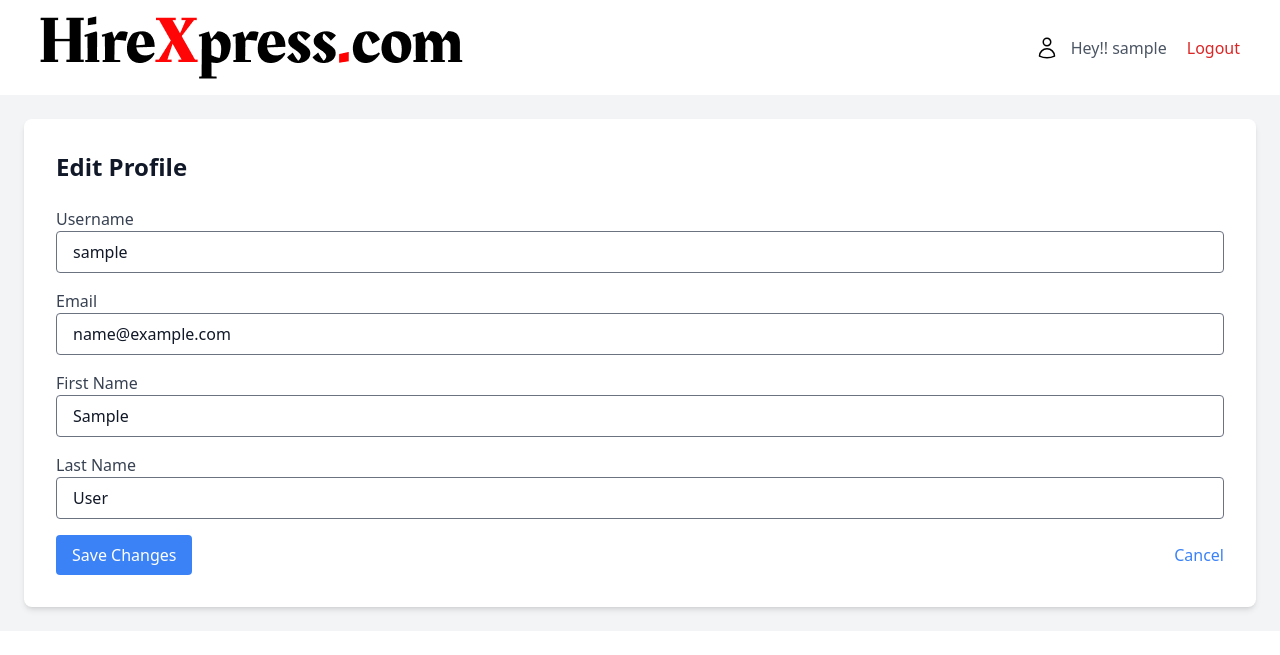
After one commit to vishalsinha1602/HackathonProject-OfferLetterGenerator, a Django app: page /auth/profile/edit/ in a window 1280 px wide. The commit adds this page. Shown: the top 655 px of the page. Run offline with Django 5.2, Linux system fonts and the light colour scheme; the visitor is signed in with stand-in values (Sample User, id 1); style sheets or scripts are compiled from the project's sources; some libraries are stand-ins or nearby versions.

Commit message:
userprofile section added on users app

```diff
--- a/HireXpress/settings.py
+++ b/HireXpress/settings.py
@@ -24,7 +24,7 @@ BASE_DIR = Path(__file__).resolve().parent.parent
 SECRET_KEY = 'django-insecure-$0i!cpr*ps-0lq*@%pi$4@mzjy&uk=jmdc()ewamz3**o@y@mr'
 
 # SECURITY WARNING: don't run with debug turned on in production!
-DEBUG = False
+DEBUG = True
 
 ALLOWED_HOSTS = ['*']
 
--- a/core/urls.py
+++ b/core/urls.py
@@ -5,7 +5,7 @@ from . import views
 
 
 urlpatterns = [
-    path('dashboard.html/', login_required(views.dashboard_view), name='layout'),
+    path('dashboard/', login_required(views.dashboard_view), name='layout'),
     path('cover-letter/', login_required(views.generate_cover_letter), name='generate_cover_letter'),
     path('save_form_data/', login_required(views.save_form_data), name='save_form_data'),
     path('download_pdf/', login_required(views.download_pdf), name='download_pdf'),
--- a/core/views.py
+++ b/core/views.py
@@ -1,9 +1,5 @@
-from django.shortcuts import render, redirect
-from django.contrib.auth.forms import UserCreationForm, AuthenticationForm
-from django.contrib.auth import login, logout
-from django.contrib.auth.decorators import login_required
+from django.shortcuts import render
 from users.middlewares import auth, guest
-
 from django.http import HttpResponse
 from .forms import CoverLetterForm
 from django.http import JsonResponse
--- a/static/js/script.js
+++ b/static/js/script.js
@@ -107,3 +107,12 @@ document.addEventListener("DOMContentLoaded", function () {
     console.error("Form with ID 'coverLetterForm' not found.");
   }
 });
+
+
+// userprofile page
+function toggleEdit() {
+    const form = document.getElementById('profile-form');
+    const editButton = document.getElementById('edit-button');
+    form.classList.toggle('hidden');
+    editButton.classList.toggle('hidden');
+}
--- a/templates/navbar.html
+++ b/templates/navbar.html
@@ -21,7 +21,7 @@
             d="M15.75 6a3.75 3.75 0 1 1-7.5 0 3.75 3.75 0 0 1 7.5 0ZM4.501 20.118a7.5 7.5 0 0 1 14.998 0A17.933 17.933 0 0 1 12 21.75c-2.676 0-5.216-.584-7.499-1.632Z"
           />
         </svg>
-        <a href="#" class="text-gray-600 ml-3">
+        <a href="{% url 'profile' %}" class="text-gray-600 ml-3">
           Hey!! {{ request.user.username }}</a
         >
       </div>
--- a/users/forms.py
+++ b/users/forms.py
@@ -1,24 +1,8 @@
-from django import forms
-from .views import UserCreationForm
 from django.contrib.auth.models import User
 from django.contrib.auth.views import PasswordResetView
 from django.contrib import messages
 from django.urls import reverse_lazy
-
-class RegistrationForm(UserCreationForm):
-    email = forms.EmailField(required=True)
-
-    class Meta:
-        model = User
-        fields = ("username", "email", "password1", "password2")
-
-    def save(self, commit=True):
-        user = super(RegistrationForm, self).save(commit=False)
-        user.email = self.cleaned_data['email']
-        if commit:
-            user.save()
-        return user
-
+from django import forms
 
 
 class ForgotPasswordForm(forms.Form):
@@ -41,3 +25,19 @@ class CustomPasswordResetView(PasswordResetView):
         if email and not User.objects.filter(email=email).exists():
             messages.error(self.request, "We couldn't find an account with that email address.")
         return super().form_invalid(form)
+
+    # added code
+
+from django.contrib.auth.models import User
+
+class UserProfileForm(forms.ModelForm):
+    class Meta:
+        model = User
+        fields = ['username', 'email', 'first_name', 'last_name']
+
+    def __init__(self, *args, **kwargs):
+        super(UserProfileForm, self).__init__(*args, **kwargs)
+        self.fields['username'].widget.attrs.update({'class': 'w-full px-4 py-2 border rounded'})
+        self.fields['email'].widget.attrs.update({'class': 'w-full px-4 py-2 border rounded'})
+        self.fields['first_name'].widget.attrs.update({'class': 'w-full px-4 py-2 border rounded'})
+        self.fields['last_name'].widget.attrs.update({'class': 'w-full px-4 py-2 border rounded'})
--- /dev/null
+++ b/users/templates/userProfile/edit_profile.html
@@ -0,0 +1,43 @@
+{% extends "base.html" %}
+{% load static %}
+{% block content %}
+{% include "navbar.html" %}
+<div class="bg-gray-100 text-gray-900 w-auto h-auto">
+    <div class="container mx-auto p-6">
+        <div class="bg-white shadow-md rounded-lg p-8  mx-auto">
+            <h2 class="text-2xl font-semibold mb-6">Edit Profile</h2>
+
+            <!-- Success Message -->
+
+
+            <form method="post">
+                {% csrf_token %}
+                <div class="mb-4">
+                    <label class="block text-gray-700">Username</label>
+                    {{ form.username }}
+                </div>
+                <div class="mb-4">
+                    <label class="block text-gray-700">Email</label>
+                    {{ form.email }}
+                </div>
+                <div class="mb-4">
+                    <label class="block text-gray-700">First Name</label>
+                    {{ form.first_name }}
+                </div>
+                <div class="mb-4">
+                    <label class="block text-gray-700">Last Name</label>
+                    {{ form.last_name }}
+                </div>
+                <div class="flex justify-between items-center mt-4 ">
+                    <button type="submit" class="bg-blue-500 text-white px-4 py-2 rounded hover:bg-green-600">
+                        Save Changes
+                    </button>
+                    <a href="{% url 'profile' %}" class=" text-blue-500 hover:text-gray-900">
+                        Cancel
+                    </a>
+                </div>
+            </form>
+        </div>
+    </div>
+</div>
+{% endblock content %}
--- a/users/urls.py
+++ b/users/urls.py
@@ -1,7 +1,8 @@
 from django.urls import path
 from django.contrib.auth.decorators import login_required
 from django.contrib.auth import views as auth_views
-from . import views  # Import your custom views
+from . import views
+# Import your custom views
 
 urlpatterns = [
     # User Registration
@@ -31,4 +32,9 @@ urlpatterns = [
     path('password_reset_complete/',
          auth_views.PasswordResetCompleteView.as_view(template_name='auth/password_reset_form.html'),
          name='password_reset_complete'),
+
+     #     added code
+
+     path('profile/',views.profile_view, name='profile'),
+     path('profile/edit/', views.edit_profile_view, name='edit_profile'),
 ]
--- a/users/views.py
+++ b/users/views.py
@@ -2,9 +2,7 @@ from django.shortcuts import render, redirect
 from django.contrib.auth.forms import UserCreationForm, AuthenticationForm
 from django.contrib.auth import login, logout
 from django.contrib.auth.models import User
-from django.contrib.auth.decorators import login_required
 from .middlewares import auth, guest
-from .forms import RegistrationForm
 from django.contrib import messages
 from django.contrib.auth.forms import SetPasswordForm
 from django.contrib.auth.views import PasswordResetView,PasswordResetConfirmView
@@ -12,6 +10,7 @@ from django.contrib.auth.models import User
 from django.contrib import messages
 from django.urls import reverse_lazy
 from django.shortcuts import render
+from django import forms
 
 
 @guest
@@ -23,8 +22,8 @@ def register_view(request):
             login(request, user)
             return redirect('layout')
     else:
-        initial_data = {'username': '', 'email': '', 'password1': '', 'password2': ''}
-        form = RegistrationForm(initial=initial_data)
+        form = RegistrationForm()  # Initialize with default values; no need for explicit initial_data
+
     return render(request, 'auth/register.html', {'form': form})
 
 
@@ -34,12 +33,12 @@ def login_view(request):
         form = AuthenticationForm(request, data=request.POST)
         if form.is_valid():
             user = form.get_user()
-            login(request,user)
+            login(request, user)
             return redirect('home')
     else:
-        initial_data = {'username':'', 'password':''}
-        form = AuthenticationForm(initial=initial_data)
-    return render(request, 'auth/login.html',{'form':form})
+        form = AuthenticationForm()  # No need for explicit initial data
+
+    return render(request, 'auth/login.html', {'form': form})
 
 
 @auth
@@ -74,3 +73,45 @@ class CustomPasswordResetConfirmView(PasswordResetConfirmView):
     def form_invalid(self, form):
         messages.error(self.request, "There was an error resetting your password.")
         return super().form_invalid(form)
+
+class RegistrationForm(UserCreationForm):
+    email = forms.EmailField(required=True)
+
+    class Meta:
+        model = User
+        fields = ("username", "email", "password1", "password2")
+
+    def save(self, commit=True):
+        user = super(RegistrationForm, self).save(commit=False)
+        user.email = self.cleaned_data['email']
+        if commit:
+            user.save()
+        return user
+
+
+
+    # added code
+from django.shortcuts import render, redirect, get_object_or_404
+from django.contrib.auth.decorators import login_required
+from .forms import UserProfileForm
+
+@login_required
+
+
+@login_required
+def profile_view(request):
+    return render(request, 'userProfile/viewsProfile.html')
+
+
+@login_required
+def edit_profile_view(request):
+    if request.method == 'POST':
+        form = UserProfileForm(request.POST, instance=request.user)
+        if form.is_valid():
+            form.save()
+            messages.success(request, 'Your profile has been updated successfully!')
+            return redirect('profile')
+    else:
+        form = UserProfileForm(instance=request.user)
+
+    return render(request, 'userProfile/edit_profile.html', {'form': form})
```
Also changed, not shown: users/models.py (+13 -1 lines), users/templates/userProfile/viewsProfile.html (added, +42 -0 lines).
